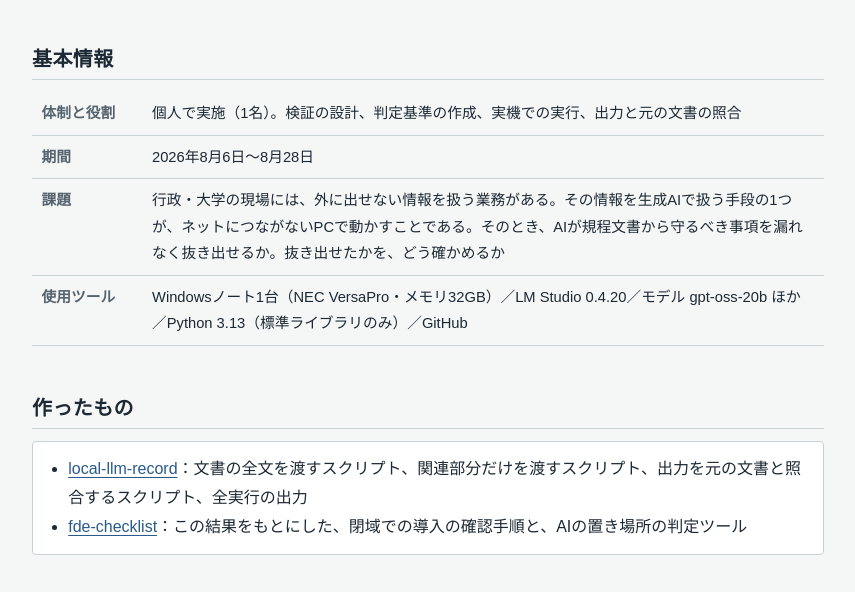
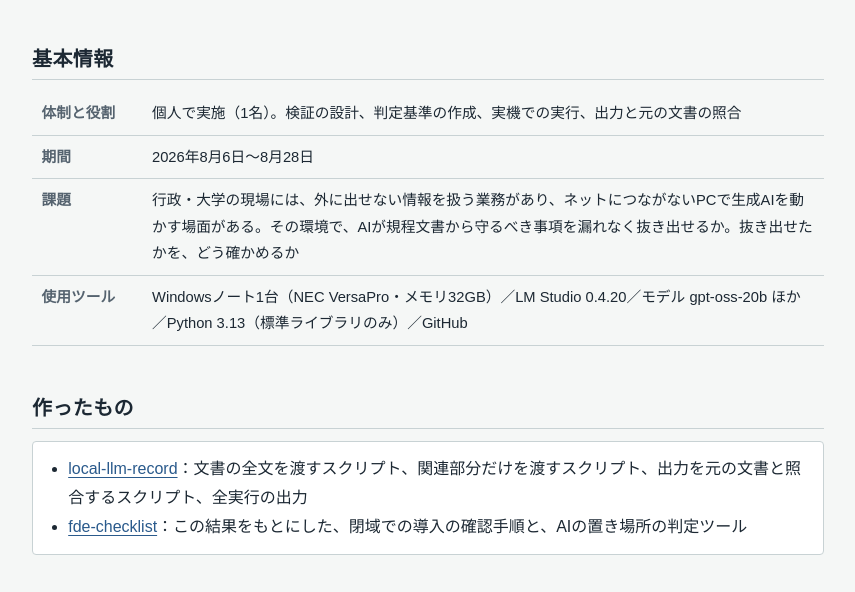
Before and after one commit to takashi-101/takashi-101.github.io, a plain HTML site: page portfolio/closed-llm.html in a window 1280 px wide. Shown: the part 208-800 px from the top of the page, without its empty margins (212-1067 px from the left). Drawn offline with Linux system fonts and the light colour scheme; a web font is replaced by a local one.

Commit message:
閉域環境での生成AIの検証：課題の文を読みやすく直す

```diff
--- a/portfolio/closed-llm.html
+++ b/portfolio/closed-llm.html
@@ -22,7 +22,7 @@
   <div class="tbl"><table>
     <tr><th>体制と役割</th><td>個人で実施（1名）。検証の設計、判定基準の作成、実機での実行、出力と元の文書の照合</td></tr>
     <tr><th>期間</th><td>2026年8月6日〜8月28日</td></tr>
-    <tr><th>課題</th><td>行政・大学の現場には、外に出せない情報を扱う業務がある。その情報を生成AIで扱う手段の1つが、ネットにつながないPCで動かすことである。そのとき、AIが規程文書から守るべき事項を漏れなく抜き出せるか。抜き出せたかを、どう確かめるか</td></tr>
+    <tr><th>課題</th><td>行政・大学の現場には、外に出せない情報を扱う業務があり、ネットにつながないPCで生成AIを動かす場面がある。その環境で、AIが規程文書から守るべき事項を漏れなく抜き出せるか。抜き出せたかを、どう確かめるか</td></tr>
     <tr><th>使用ツール</th><td>Windowsノート1台（NEC VersaPro・メモリ32GB）／LM Studio 0.4.20／モデル gpt-oss-20b ほか／Python 3.13（標準ライブラリのみ）／GitHub</td></tr>
   </table></div>
 </section>
```
